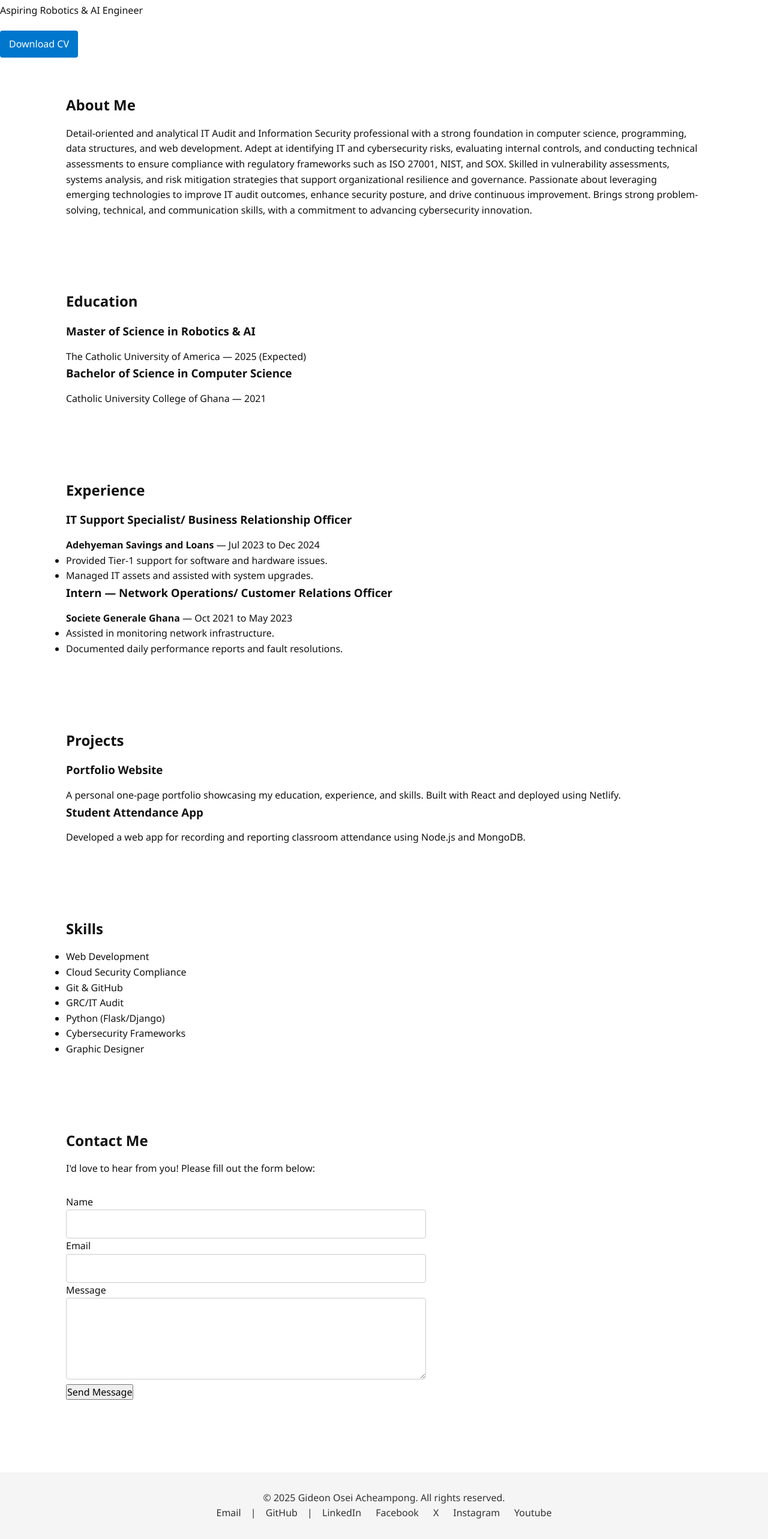
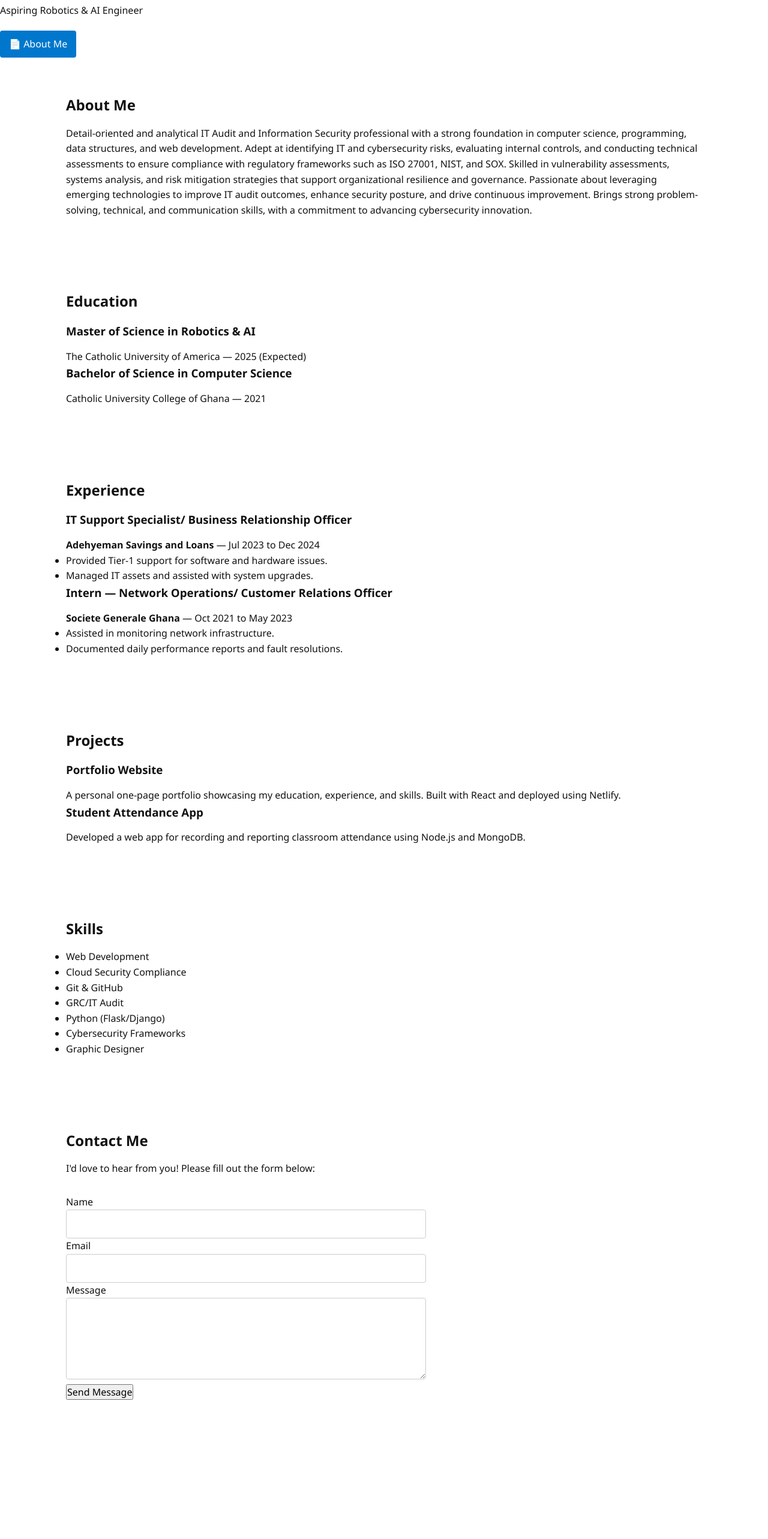
Before and after one commit to GiddyKobby/gideon-portfolio, a React (Vite) app: page / in a window 1280 px wide. Shown: the part 61-2626 px from the top of the page at 60% size. Built offline with nearby package versions, Linux system fonts and the light colour scheme.

Commit message:
Added anima

```diff
--- a/src/App.jsx
+++ b/src/App.jsx
@@ -7,7 +7,7 @@ import Projects from "./components/Projects";
 import Skills from "./components/Skills";
 import Contact from "./components/Contact";
 import Footer from "./components/Footer";
-import ScrollToTop from './components/ScrollToTop';
+import ScrollToTop from "./components/ScrollToTop";
 
 const App = () => {
   const [darkMode, setDarkMode] = useState(false);
--- a/src/components/About.jsx
+++ b/src/components/About.jsx
@@ -1,9 +1,9 @@
 function About() {
   return (
-  <section id="about" className="section">
+  <section id="about" className="section" data-aos="fade-in" data-aos-delay="200" data-aos-duration="800">
   <div data-aos="fade-up" data-aos-delay="100" data-aos-duration="1000">
     <h2>About Me</h2>
-    <p>Detail-oriented and analytical IT Audit and Information Security professional with a strong foundation in
+    <p >Detail-oriented and analytical IT Audit and Information Security professional with a strong foundation in
 computer science, programming, data structures, and web development. Adept at identifying IT and
 cybersecurity risks, evaluating internal controls, and conducting technical assessments to ensure
 compliance with regulatory frameworks such as ISO 27001, NIST, and SOX. Skilled in vulnerability
--- a/src/components/Contact.jsx
+++ b/src/components/Contact.jsx
@@ -6,7 +6,7 @@ const Contact = () => {
     <section id="contact" className="section">
       <div data-aos="fade-up" data-aos-delay="100" data-aos-duration="1000" className="container">
         <h2>Contact Me</h2>
-        <p>I'd love to hear from you! Please fill out the form below:</p>
+        <p data-aos="fade-in" data-aos-delay="200" data-aos-duration="800">I'd love to hear from you! Please fill out the form below:</p>
 
         <form
           name="contact"
--- a/src/components/Education.jsx
+++ b/src/components/Education.jsx
@@ -3,11 +3,11 @@ import React from "react";
 
 const Education = () => {
   return (
-    <section id="education" className="section">
+    <section id="education" className="section" data-aos="fade-in" data-aos-delay="200" data-aos-duration="800">
       <div data-aos="fade-up" data-aos-delay="100" data-aos-duration="1000" className="container">
         <h2>Education</h2>
 
-        <div className="education-item">
+        <div className="education-item" >
           <h3>Master of Science in Robotics & AI</h3>
           <p>The Catholic University of America — 2025 (Expected)</p>
         </div>
--- a/src/components/Experience.jsx
+++ b/src/components/Experience.jsx
@@ -3,7 +3,7 @@ import React from "react";
 
 const Experience = () => {
   return (
-    <section id="experience" className="section">
+    <section id="experience" className="section" data-aos="fade-in" data-aos-delay="200" data-aos-duration="800">
       <div data-aos="fade-up" data-aos-delay="100" data-aos-duration="1000" className="container">
         <h2>Experience</h2>
 
--- a/src/components/Footer.jsx
+++ b/src/components/Footer.jsx
@@ -2,7 +2,7 @@ import React from "react";
 
 const Footer = () => {
   return (
-    <footer className="footer">
+    <footer className="footer" data-aos="fade-in" data-aos-delay="200" data-aos-duration="800">
       <p>© {new Date().getFullYear()} Gideon Osei Acheampong. All rights reserved.</p>
       <p>
         <a href="mailto:gideonkobbyjnr@gmail.com">Email</a> |{" "}
--- a/src/components/Hero.jsx
+++ b/src/components/Hero.jsx
@@ -1,10 +1,17 @@
 function Hero() {
   return (
+
   <div className="hero" data-aos="fade-up" data-aos-delay="100" data-aos-duration="1000">
   <h1>Hello, I’m Gideon</h1>
   <p>Aspiring Robotics & AI Engineer</p>
-  <a href="/Gideon Acheampong_CV.pdf" download className="download-btn">Download CV</a>
+  <a href="#about" className="download-btn">
+  📄 About Me
+</a>
+
+
+
 </div>
+
 
   );
 }
--- a/src/components/Projects.jsx
+++ b/src/components/Projects.jsx
@@ -3,7 +3,7 @@ import React from "react";
 
 const Projects = () => {
   return (
-    <section id="projects" className="section">
+    <section id="projects" className="section" data-aos="fade-in" data-aos-delay="200" data-aos-duration="800">
       <div data-aos="fade-up" data-aos-delay="100" data-aos-duration="1000" className="container">
         <h2>Projects</h2>
 
--- a/src/components/Skills.jsx
+++ b/src/components/Skills.jsx
@@ -2,7 +2,7 @@ import React from "react";
 
 const Skills = () => {
   return (
-    <section id="skills" className="section">
+    <section id="skills" className="section" data-aos="fade-in" data-aos-delay="200" data-aos-duration="800">
       <div data-aos="fade-up" data-aos-delay="100" data-aos-duration="1000" className="container">
         <h2>Skills</h2>
 
--- a/src/main.jsx
+++ b/src/main.jsx
@@ -1,12 +1,13 @@
 import React from 'react';
+import AOS from 'aos';
+import 'aos/dist/aos.css';
+
+AOS.init();
 import ReactDOM from 'react-dom/client';
 import App from './App';
 import './index.css';
 
-import AOS from 'aos';
-import 'aos/dist/aos.css';
 
-AOS.init();
 
 ReactDOM.createRoot(document.getElementById('root')).render(
   <React.StrictMode>
```
Also changed, not shown: 5 other files (tests, documents, lock files or other folders).
